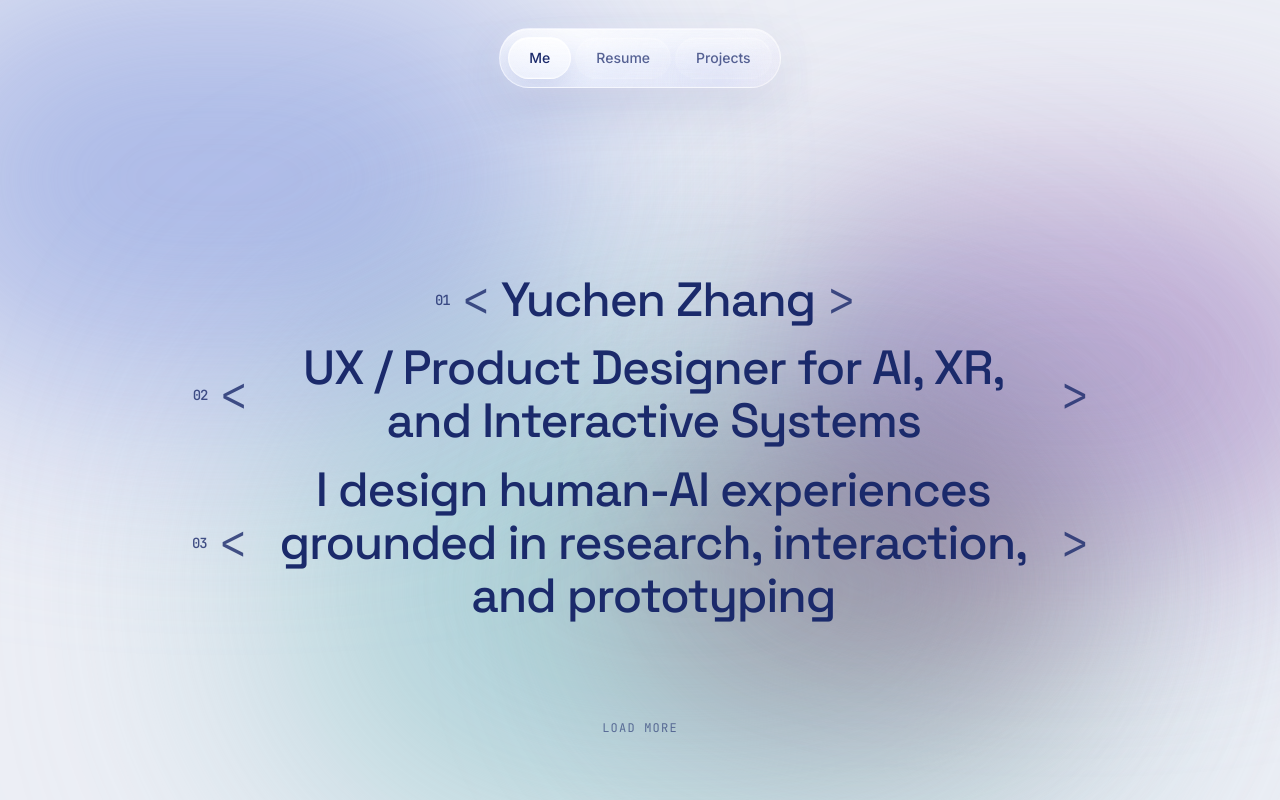
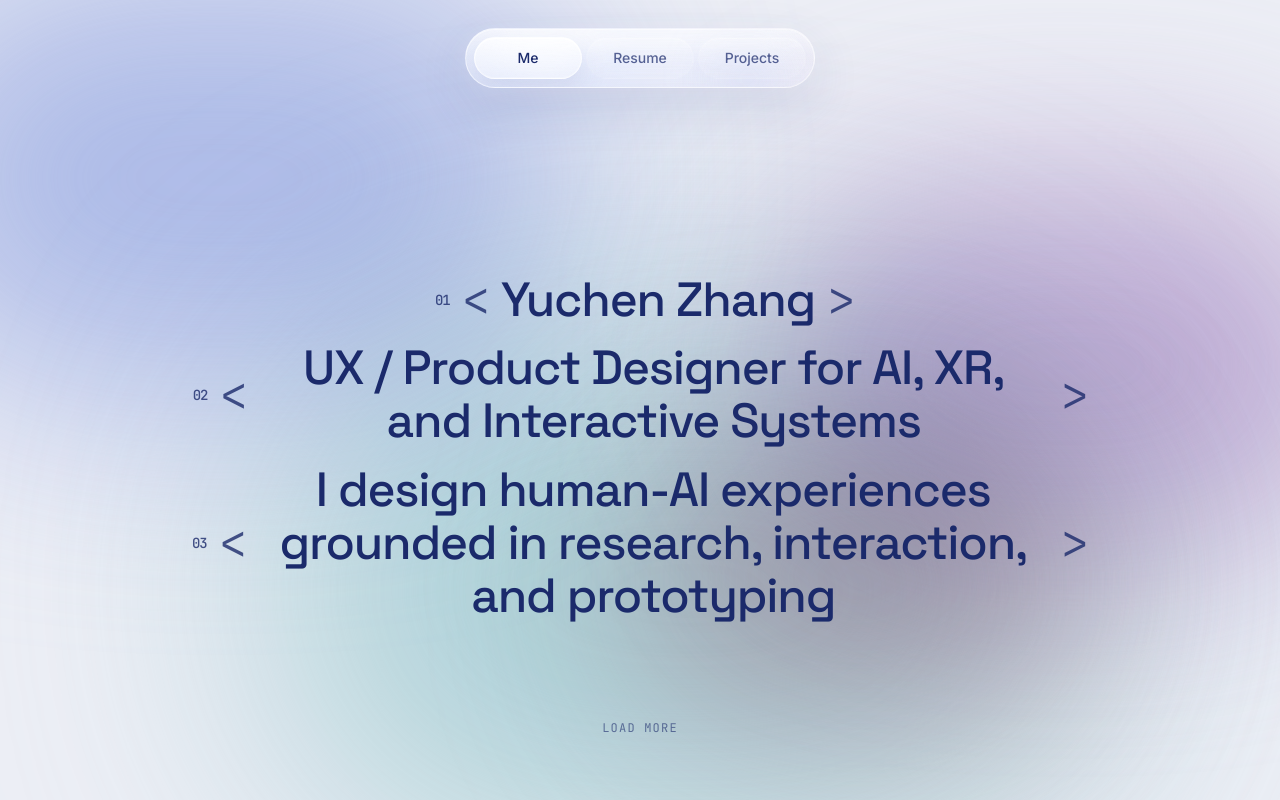
Before and after one commit to Yuchen-Zhang-zyc/portfolio-web, a Next.js app: page / in a window 1280 px wide. Shown: the top 800 px of the page. Built offline with nearby package versions, Linux system fonts and the light colour scheme.

Commit message:
Make top nav tabs equal width

```diff
--- a/src/app/components/TopNav.tsx
+++ b/src/app/components/TopNav.tsx
@@ -56,13 +56,13 @@ export default function TopNav() {
                                 key={item.label}
                                 href={item.href}
                                 aria-current={isActive ? "page" : undefined}
-                                className={`liquid-glass-chip relative rounded-full px-4 py-2.5 md:px-5 md:py-2.5 transition-all duration-300 ${
+                                className={`liquid-glass-chip relative flex items-center justify-center rounded-full px-4 py-2.5 md:px-5 md:py-2.5 min-w-[96px] md:min-w-[108px] transition-all duration-300 ${
                                     isActive
                                         ? "liquid-glass-chip-active text-brand-primary"
                                         : "text-brand-primary/72 hover:text-brand-primary"
                                 }`}
                             >
-                                <span className="relative z-10">{item.label}</span>
+                                <span className="relative z-10 text-center">{item.label}</span>
                             </Link>
                         );
                     })}
```
